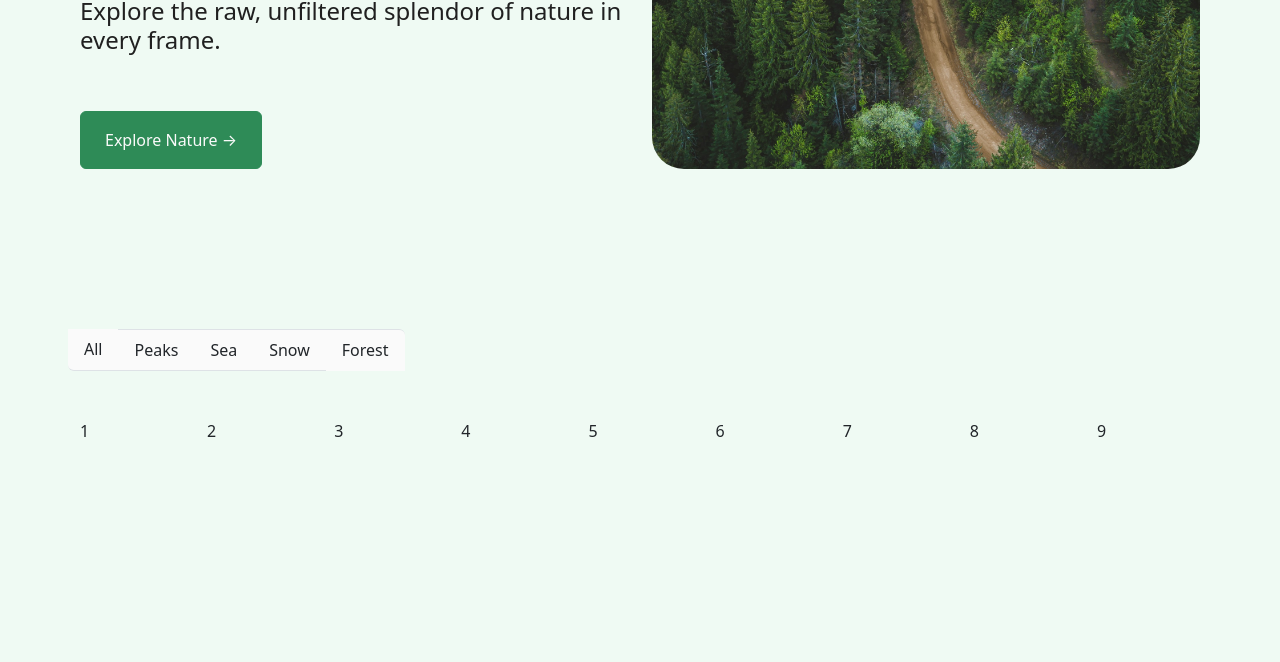
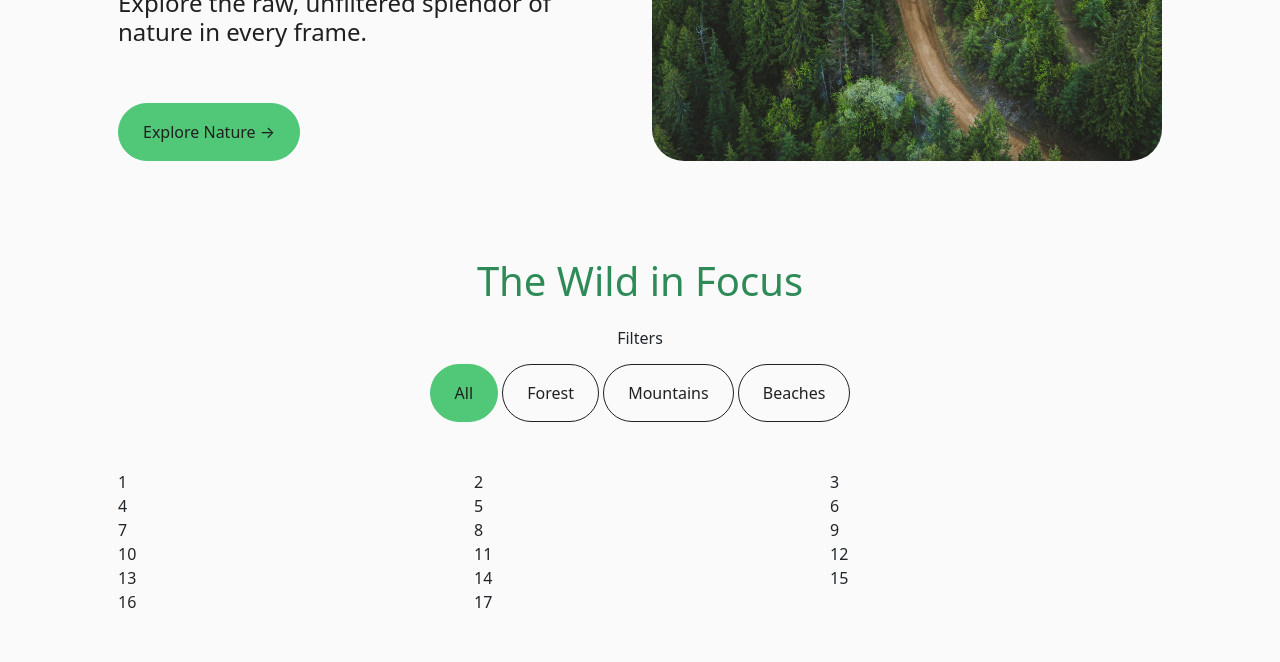
Before and after one commit to darshansp8/image-gallery, a website: page index.html in a window 1280 px wide. Shown: the part 551-1213 px from the top of the page. Before the commit the page ends 1074 px from the top, so only its background shows below. Drawn offline with Linux system fonts and the light colour scheme.

Commit message:
Applied filter logic on the image containers in the gallery section

```diff
--- a/index.html
+++ b/index.html
@@ -10,42 +10,63 @@
 </head>
 
 <body>
-    <header class="header">
-        <div class="row h-100">
+    <header class="header container p-5">
+        <div class="row h-100 pt-4">
             <div class="col-12 col-md-6 header-left d-flex flex-column align-items-start justify-content-end">
-                <h1 class="header-text mb-3 text-dark">The Untamed Wilderness: Capturing Nature's Spirit</h1>
-                <h4 class="header-subtext text-dark">Explore the raw, unfiltered splendor of nature in every frame.</h4>
-                <buttton class="btn btn-primary mt-5 px-4 py-3 rounded-2">Explore Nature &rarr;</buttton>
+                <h1 class="header-text mb-3 text-primary">The Untamed Wilderness: Capturing Nature's Spirit</h1>
+                <h4 class="header-subtext text-dark">Explore the raw, unfiltered splendor of nature in
+                    every frame.</h4>
+                <buttton class="btn btn-secondary mt-5 px-4 py-3 rounded-5">Explore Nature &rarr;</buttton>
             </div>
             <div class="col-12 col-md-6 header-right rounded-5">
                 <img class="header-image rounded-5" src="images/header_2x.jpg" alt="Road through dense forest" srcset="images/header.jpg 648w, images/header_1x.jpg 1920w,
-                            images/header_2x.jpg 2400w">
+                            images/header_2x.jpg 2400w" lazy>
             </div>
         </div>
 
     </header>
-    <section class="gallery">
+    <section class="gallery container p-5">
         <div class="row">
-            <ul class="list-group list-group-horizontal list-group-flush">
-                <li class="list-group-item">All</li>
-                <li class="list-group-item">Peaks</li>
-                <li class="list-group-item">Sea</li>
-                <li class="list-group-item">Snow</li>
-                <li class="list-group-item">Forest</li>
-            </ul>
+            <h6 class="gallery-title text-center h1 text-primary mb-4">The Wild in Focus</h6>
+            <p class="text-center h6 mb-3">Filters</p>
+            <!-- <ul class="gallery-filter d-flex justify-content-center gap-2">
+                <li class="gallery-filter-item rounded-5 btn btn-outline-dark">All</li>
+                <li class="gallery-filter-item rounded-5 btn btn-outline-dark">Forest</li>
+                <li class="gallery-filter-item rounded-5 btn btn-outline-dark">Mountains</li>
+                <li class="gallery-filter-item rounded-5 btn btn-outline-dark">Beaches</li>
+            </ul> -->
+            <div class="gallery-filter text-center" id="filter-button-group">
+                <button class="gallery-filter-item active btn btn-outline-secondary px-4 py-3 rounded-5"
+                    data-target="all">All</button>
+                <button class="gallery-filter-item btn btn-outline-dark px-4 py-3 rounded-5"
+                    data-target="Forest">Forest</button>
+                <button class="gallery-filter-item btn btn-outline-dark px-4 py-3 rounded-5"
+                    data-target="Mountains">Mountains</button>
+                <button class="gallery-filter-item btn btn-outline-dark px-4 py-3 rounded-5"
+                    data-target="Beaches">Beaches</button>
+            </div>
         </div>
         <div class="row flex-wrap mt-5 gallery-images">
-            <div class="col">1</div>
-            <div class="col">2</div>
-            <div class="col">3</div>
-            <div class="col">4</div>
-            <div class="col">5</div>
-            <div class="col">6</div>
-            <div class="col">7</div>
-            <div class="col">8</div>
-            <div class="col">9</div>
+            <div class="col-4 gap-5" data-id="Forest">1</div>
+            <div class="col-4 gap-5" data-id="Mountains">2</div>
+            <div class="col-4 gap-5" data-id="Beaches">3</div>
+            <div class="col-4 gap-5" data-id="Mountains">4</div>
+            <div class="col-4 gap-5" data-id="Forest">5</div>
+            <div class="col-4 gap-5" data-id="Beaches">6</div>
+            <div class="col-4 gap-5" data-id="Beaches">7</div>
+            <div class="col-4 gap-5" data-id="Mountains">8</div>
+            <div class="col-4 gap-5" data-id="Forest">9</div>
+            <div class="col-4 gap-5" data-id="Forest">10</div>
+            <div class="col-4 gap-5" data-id="Mountains">11</div>
+            <div class="col-4 gap-5" data-id="Forest">12</div>
+            <div class="col-4 gap-5" data-id="Beaches">13</div>
+            <div class="col-4 gap-5" data-id="Beaches">14</div>
+            <div class="col-4 gap-5" data-id="Forest">15</div>
+            <div class="col-4 gap-5" data-id="Mountains">16</div>
+            <div class="col-4 gap-5" data-id="Forest">17</div>
         </div>
     </section>
 </body>
+<script src="index.js"></script>
 
 </html>
--- a/index.js
+++ b/index.js
@@ -0,0 +1,69 @@
+'use strict';
+
+// const galleryItems = document.querySelectorAll('.gallery-filter-item');
+
+// galleryItems.forEach(item => {
+//     item.addEventListener('click', () => {
+//         const clickedItem = event.currentTarget;
+//         if (clickedItem.classList.contains('btn-outline-dark')) {
+//             console.log("Hello")
+//             clickedItem.classList.add('btn-secondary');
+//             clickedItem.classList.remove('btn-outline-secondary');
+//         }
+//         else {
+//             clickedItem.classList.remove('btn-secondary');
+//             clickedItem.classList.add('btn-outline-dark');
+//         }
+//     })
+// })
+
+// const filterButtons = document.querySelectorAll('.gallery-filter-item');
+// console.log(filterButtons)
+
+// const items = document.querySelector('.gallery-images').children;
+
+// for (let i = 0; i < filterButtons.length; i++) {
+//     filterButtons[i].addEventListener("click", function () {
+//         for (let j = 0; j < filterButtons.length; j++) {
+//             filterButtons[j].classList.remove("active")
+//         }
+//         this.classList.add("active");
+//         const target = this.getAttribute("data-target");
+
+//         for (let k = 0; k < items.length; k++) {
+//             items[k].style.display = "none"
+//             if (target == items[k].getAttribute("data-id")) {
+//                 items[k].style.display = "block";
+//             }
+//             if (target == "all") {
+//                 items[k].style.display = "block"
+//             }
+//         }
+//     })
+// }
+
+const filterButtons = document.querySelectorAll('.gallery-filter-item');
+console.log(filterButtons);
+
+const items = [...document.querySelector('.gallery-images').children]; // Convert HTMLCollection to array
+
+filterButtons.forEach(button => {
+    button.addEventListener("click", () => {
+        // Remove "active" class from all buttons
+        filterButtons.forEach(btn => btn.classList.remove("active"));
+
+        // Add "active" class to the clicked button
+        button.classList.add("active");
+
+        // Get the target attribute of the clicked button
+        const target = button.getAttribute("data-target");
+
+        // Filter gallery items based on the target
+        items.forEach(item => {
+            item.style.display = "none"; // Hide all items initially
+            if (target === "all" || target === item.getAttribute("data-id")) {
+                item.style.display = "block"; // Show matching items
+            }
+        });
+    });
+});
--- a/sass/main.scss
+++ b/sass/main.scss
@@ -32,7 +32,7 @@ $dark: $black;
 
 body {
     box-sizing: border-box;
-    background-color: $accent-color-light;
+    // background-color: $accent-color-light;
 }
 
 // Global settings end
@@ -40,8 +40,8 @@ body {
 // Header CSS start
 
 .header {
-    padding: 5rem;
-    height: 100vh;
+    // padding: 5rem;
+    // height: 90vh;
 
     &-left {
         // height: inherit;
@@ -62,8 +62,21 @@ body {
 // Gallery CSS start
 
 .gallery {
-    padding: 5rem;
+    // padding: 5rem;
     height: auto;
+
+    // &-filter-item {
+    //     padding: 0.75rem 2rem;
+    // }
 }
 
 // Gallery CSS end
+
+// JS controlled CSS starts
+
+.active {
+    background-color: $accent-color-1;
+    padding: 1rem 2rem;
+}
+
+// JS controlled CSS ends
```
Also changed, not shown: styles.css, 1 other file.
